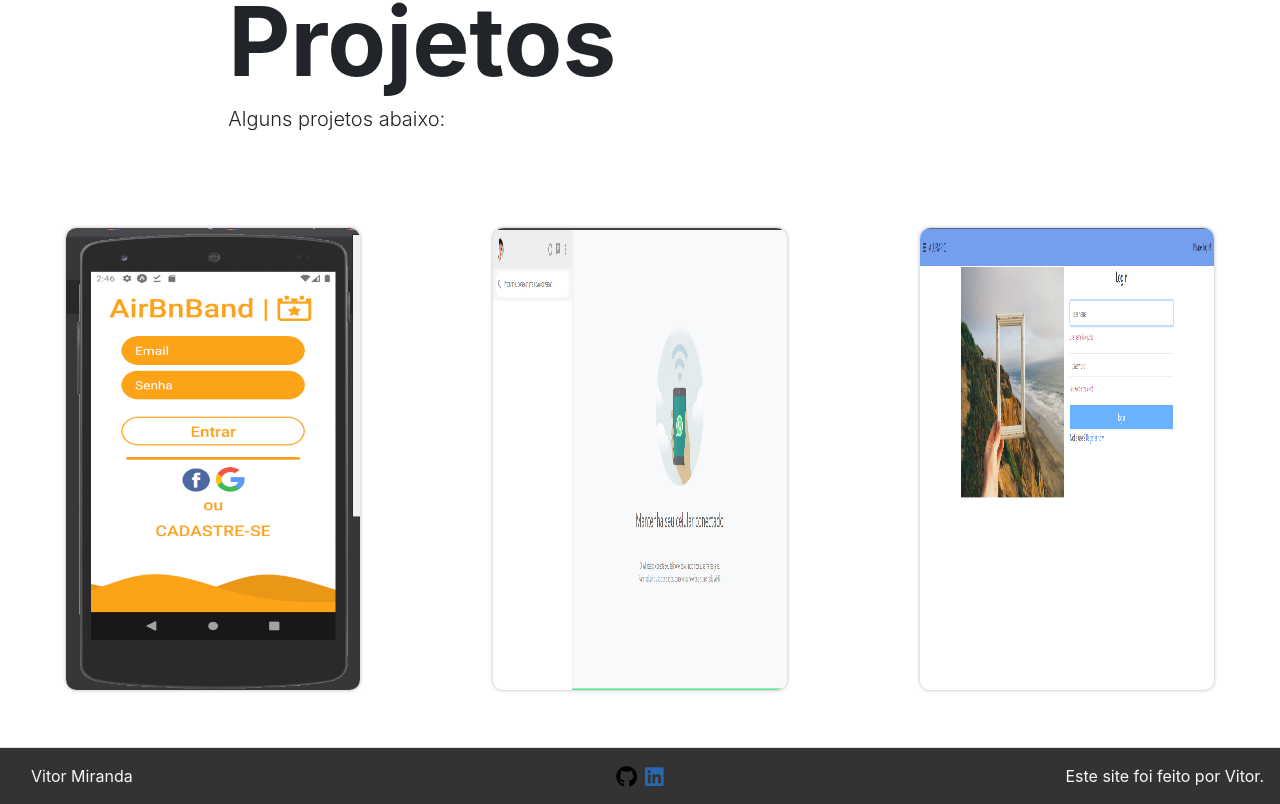
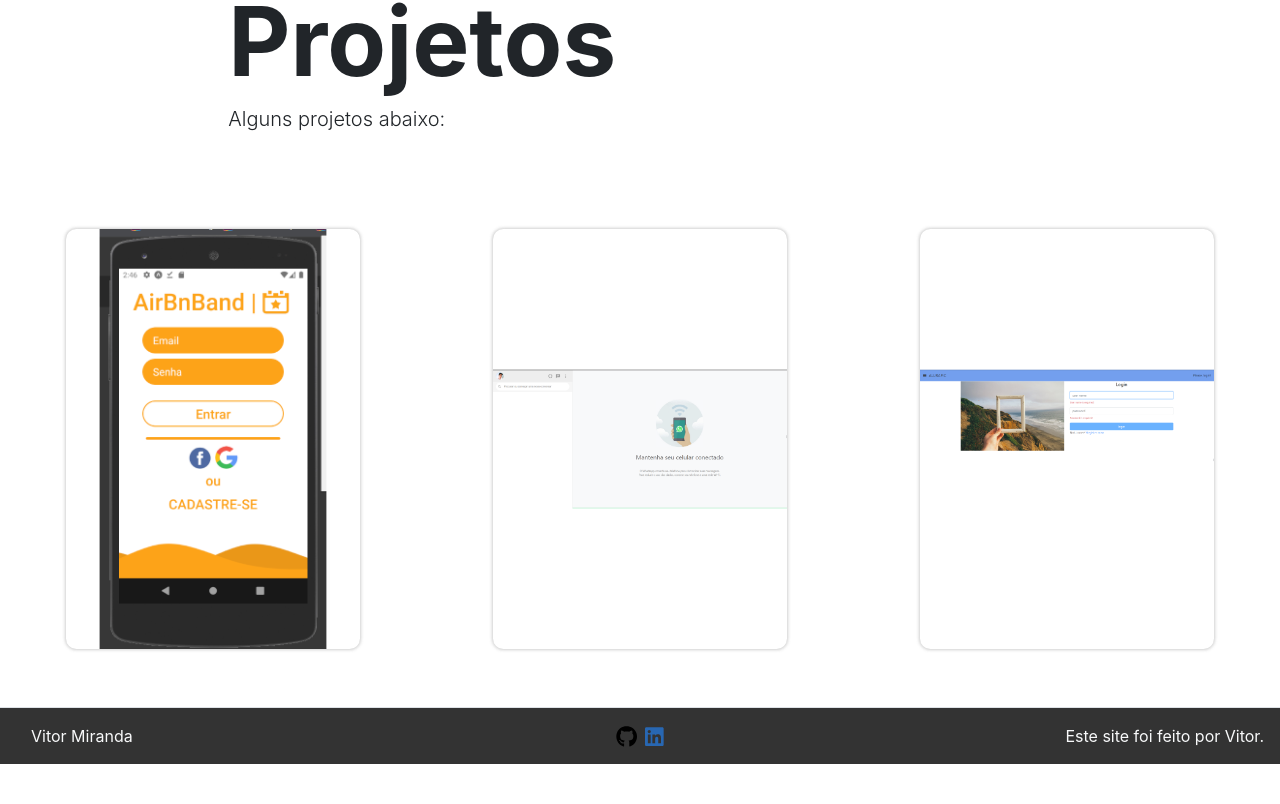
Before and after one commit to Vithor97/meu-portifolio-nextjs, a Next.js app: page / in a window 1280 px wide. Shown: the part 793-1597 px from the top of the page. After the commit the page ends 1557 px from the top, so only its background shows below. Built offline with nearby package versions, Linux system fonts and the light colour scheme.

Commit message:
ajuste da imagem dos cards

```diff
--- a/styles/globals.css
+++ b/styles/globals.css
@@ -21,9 +21,10 @@ a {
 
 
 .g-card-image {
+  object-fit: contain;
   border-radius: 10px;
   width: 280px;
-  height: 440px;
+  height: 400px;
   box-shadow: 0px 0px 3px 1px #ccc;
   opacity: 0.9;
   transform: scale(1.05);
```
